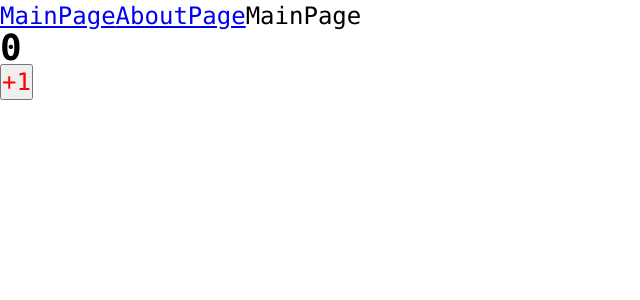
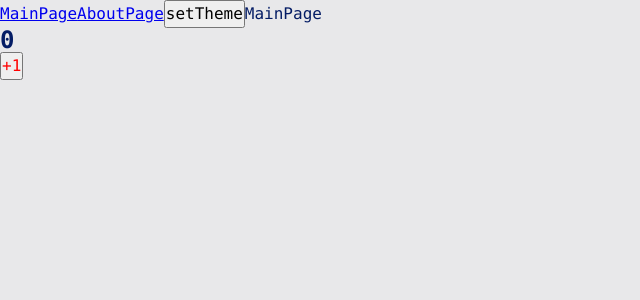
Before and after one commit to DizHelf/ulib-tv-cours, a React app: page / in a window 1280 px wide. Shown: the top 300 px of the page, without its empty margins (0-640 px from the left). Built offline with nearby package versions, Linux system fonts and the light colour scheme.

Commit message:
lesson 7 add global styles and toggle theme

```diff
--- a/src/App.tsx
+++ b/src/App.tsx
@@ -1,16 +1,23 @@
-import { Suspense } from 'react';
+import { Suspense, useContext } from 'react';
 import Counter from './components/Counter';
 import { Route, Routes } from 'react-router-dom';
 import AboutPageAsync from './pages/AboutPage/AboutPage.async';
 import MainPageAsync from './pages/MainPage/MainPage.async';
 import { Link } from 'react-router-dom';
 import './styles/index.scss'
+import { useTheme } from './theme/useTheme';
+
+
 
 const App = () => {
+
+  const {theme, toggleTheme} = useTheme()
+
   return(
-    <div className="App">
+    <div className={`app ${theme}`}>
       <Link to="/">MainPage</Link>
       <Link to="/about">AboutPage</Link>
+      <button onClick={toggleTheme}>setTheme</button>
       <Suspense fallback={<div>...Loading</div>}>
         <Routes>
           <Route path='/about' element={<AboutPageAsync/>}/>
--- a/src/index.tsx
+++ b/src/index.tsx
@@ -1,10 +1,13 @@
 import {render} from 'react-dom'
 import App from './App'
 import { BrowserRouter } from 'react-router-dom'
+import ThemeProvider from './theme/ThemeProvider'
 
 render(
-  <BrowserRouter>
-    <App/>
-  </BrowserRouter>,
+  <ThemeProvider>
+    <BrowserRouter>
+      <App/>
+    </BrowserRouter>
+  </ThemeProvider>,
   document.getElementById("root")
 )
--- a/src/styles/index.scss
+++ b/src/styles/index.scss
@@ -3,6 +3,10 @@
 @import "./variables/global";
 @import "./reset";
 
-.App {
-  font: var(--font-l);
+.app {
+  font: var(--font-m);
+
+  background: var(--bg-color);
+  color: var(--primary-color);
+  min-height: 100vh;
 }
--- a/src/styles/themes/dark.scss
+++ b/src/styles/themes/dark.scss
@@ -0,0 +1,6 @@
+.app.dark {
+  --bg-color: #0e0e75;
+
+  --primary-color: #049604;
+  --secondary-color: #04ff04;
+}
--- a/src/styles/themes/light.scss
+++ b/src/styles/themes/light.scss
@@ -0,0 +1,6 @@
+:root {
+  --bg-color: #e8e8ea;
+
+  --primary-color: #041c65;
+  --secondary-color: #0449e0;
+}
--- /dev/null
+++ b/src/theme/ThemeContext.ts
@@ -0,0 +1,15 @@
+import { createContext } from "react";
+
+export enum Theme {
+  LIGHT = "light",
+  DARK = "dark",
+}
+
+export interface ThemeContextProps {
+  theme?: Theme,
+  setTheme?: (theme: Theme) => void
+};
+
+export const ThemeContext = createContext<ThemeContextProps>({});
+
+export const LOCAL_STORAGE_THEME_KEY = "theme";
--- /dev/null
+++ b/src/theme/ThemeProvider.tsx
@@ -0,0 +1,21 @@
+import { useMemo, useState, FC } from 'react';
+import { ThemeContext, Theme, LOCAL_STORAGE_THEME_KEY } from './ThemeContext';
+
+const defaultTheme = localStorage.getItem(LOCAL_STORAGE_THEME_KEY) as Theme || Theme.LIGHT
+
+const ThemeProvider: FC = ({children}) => {
+  const [theme, setTheme] = useState<Theme>(defaultTheme)
+
+  const defaultProps = useMemo(() => ({
+    theme,
+    setTheme
+  }), [theme])
+
+  return(
+    <ThemeContext.Provider value={defaultProps}>
+      {children}
+    </ThemeContext.Provider>
+  );
+};
+
+export default ThemeProvider;
--- /dev/null
+++ b/src/theme/useTheme.ts
@@ -0,0 +1,23 @@
+import { useContext } from "react";
+import { Theme, ThemeContext, LOCAL_STORAGE_THEME_KEY } from "./ThemeContext";
+
+
+export interface useTheme {
+  theme: Theme,
+  toggleTheme: () => void;
+}
+
+export function useTheme(){
+  const {theme, setTheme} = useContext(ThemeContext);
+
+  const toggleTheme = () => {
+    const newTheme = theme === Theme.LIGHT ? Theme.DARK : Theme.LIGHT
+    localStorage.setItem(LOCAL_STORAGE_THEME_KEY, newTheme)
+    setTheme(newTheme);
+  }
+
+  return {
+    theme,
+    toggleTheme
+  }
+}
```
